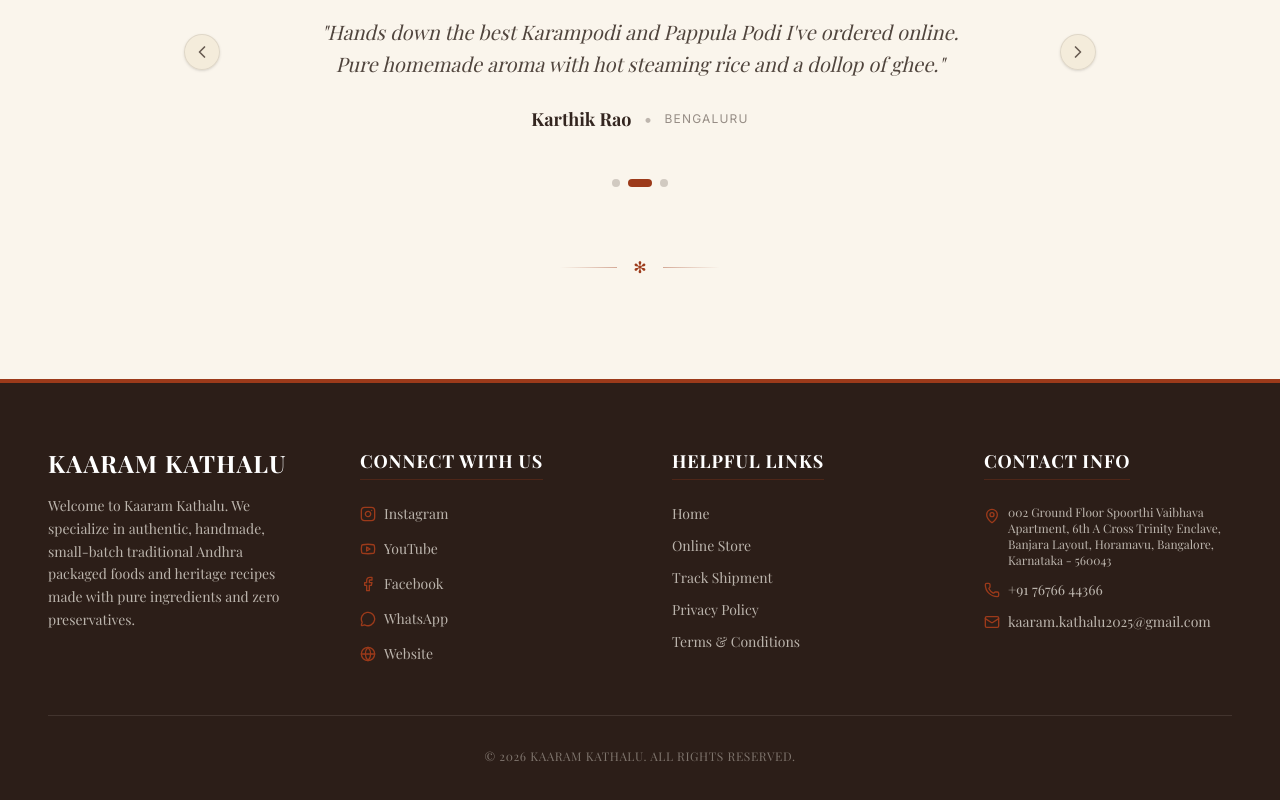
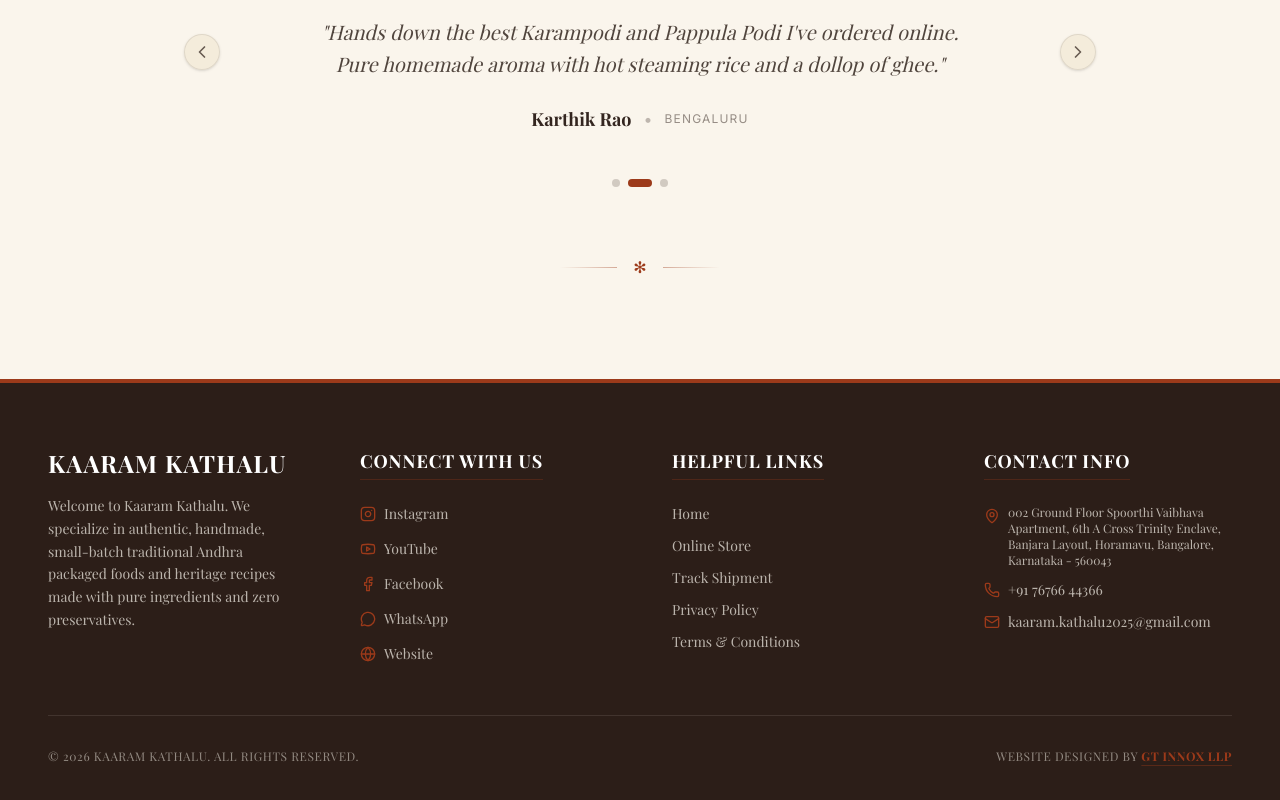
Before and after one commit to tejasrmap/KaaramKathalu, a React (Vite) app: page / in a window 1280 px wide. Shown: the part 1521-2321 px from the top of the page. Built offline with nearby package versions, Linux system fonts and the light colour scheme; no server answers; the database is empty; a web font is replaced by a local one.

Commit message:
feat(footer): add website designed by GT INNOX LLP credit with link to gtinnox.in

```diff
--- a/src/components/Layout.tsx
+++ b/src/components/Layout.tsx
@@ -445,8 +445,21 @@ export default function Layout({ children }: { children: React.ReactNode }) {
               </div>
             </div>
 
-            <div className="max-w-7xl mx-auto mt-12 pt-8 border-t border-warm-bg/10 text-center font-heading tracking-wider uppercase text-warm-bg/40 text-xs">
-              &copy; {new Date().getFullYear()} {settings.companyName}. All rights reserved.
+            <div className="max-w-7xl mx-auto mt-12 pt-8 border-t border-warm-bg/10 flex flex-col sm:flex-row items-center justify-between gap-3 text-center sm:text-left font-heading tracking-wider uppercase text-warm-bg/50 text-xs">
+              <div>
+                &copy; {new Date().getFullYear()} {settings.companyName || 'Kaaram Kathalu'}. All rights reserved.
+              </div>
+              <div>
+                Website Designed by{' '}
+                <a
+                  href="https://gtinnox.in"
+                  target="_blank"
+                  rel="noopener noreferrer"
+                  className="text-warm-accent hover:text-white font-bold transition-colors underline decoration-warm-accent/40 hover:decoration-white underline-offset-4"
+                >
+                  GT INNOX LLP
+                </a>
+              </div>
             </div>
           </footer>
 
```
